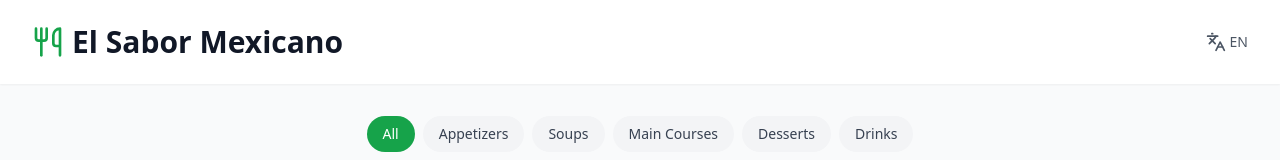
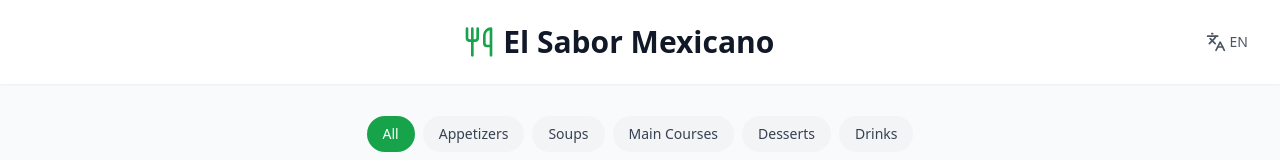
Before and after one commit to SantiagoSuHe/restaurant-menu-template-mexican, a React (Vite) app: page /en in a window 1280 px wide. Shown: the top 160 px of the page. Built offline with nearby package versions, Linux system fonts and the light colour scheme.

Commit message:
Se alinea titulo del sitio

```diff
--- a/src/App.tsx
+++ b/src/App.tsx
@@ -20,9 +20,11 @@ function App() {
       <header className="bg-white shadow-sm">
         <div className="max-w-7xl mx-auto px-4 py-6 sm:px-6 lg:px-8">
           <div className="flex items-center justify-between">
-            <div className="flex items-center gap-2">
-              <Utensils className="h-8 w-8 text-green-600" />
-              <h1 className="text-3xl font-bold text-gray-900">{t.title}</h1>
+            <div className="flex-1 flex justify-center">
+              <div className="flex items-center gap-2">
+                <Utensils className="h-8 w-8 text-green-600" />
+                <h1 className="text-3xl font-bold text-gray-900">{t.title}</h1>
+              </div>
             </div>
             <LanguageSwitch />
           </div>
```
